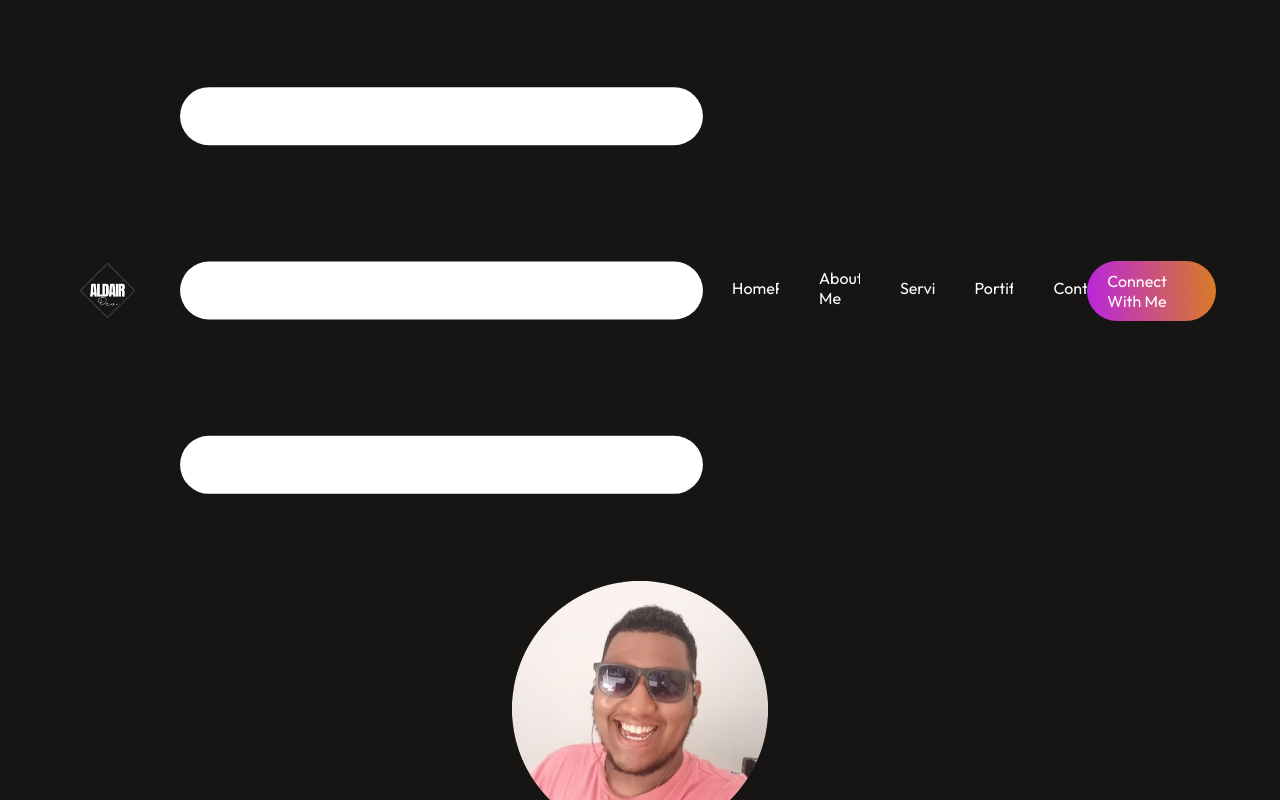
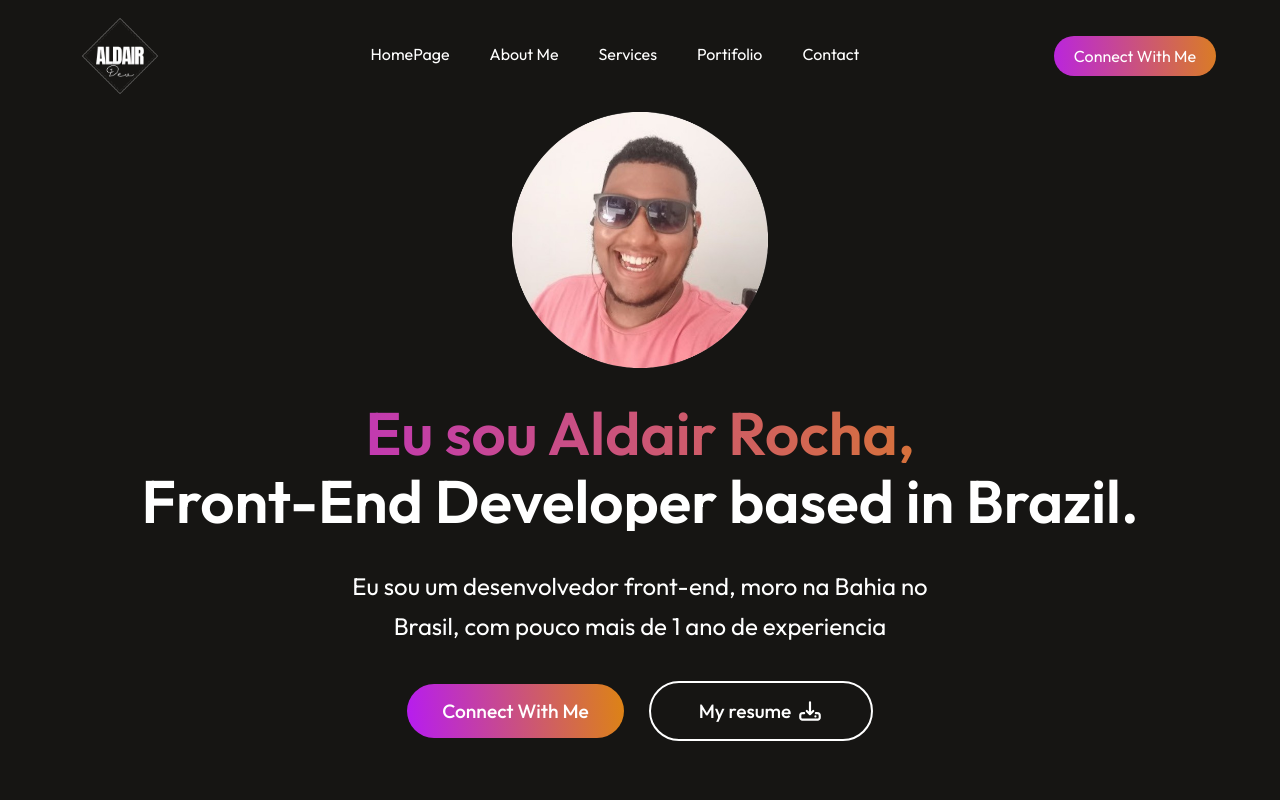
Before and after one commit to AldairRochaofc/Portfolio, a React (Vite) app: page / in a window 1280 px wide. Built offline with nearby package versions, Linux system fonts and the light colour scheme.

Commit message:
Quase finalizado

```diff
--- a/src/components/Navbar/Navbar.jsx
+++ b/src/components/Navbar/Navbar.jsx
@@ -10,7 +10,6 @@ function Navbar() {
   return (
     <div id='navbar' className='navbar'>
       <img className='logo' src={logo} alt="" />
-      <img src={menu_open} alt="" />
       <ul className='nav-menu'>
         <li><AnchorLink className='anchor-link' offset={50} href='#home'><p className='menu-item' onClick={() => setMenu("home")} >HomePage</p></AnchorLink></li>
         <li><AnchorLink className='anchor-link' offset={50} href='#about'><p className='menu-item' onClick={() => setMenu("about")}>About Me</p></AnchorLink></li>
```
